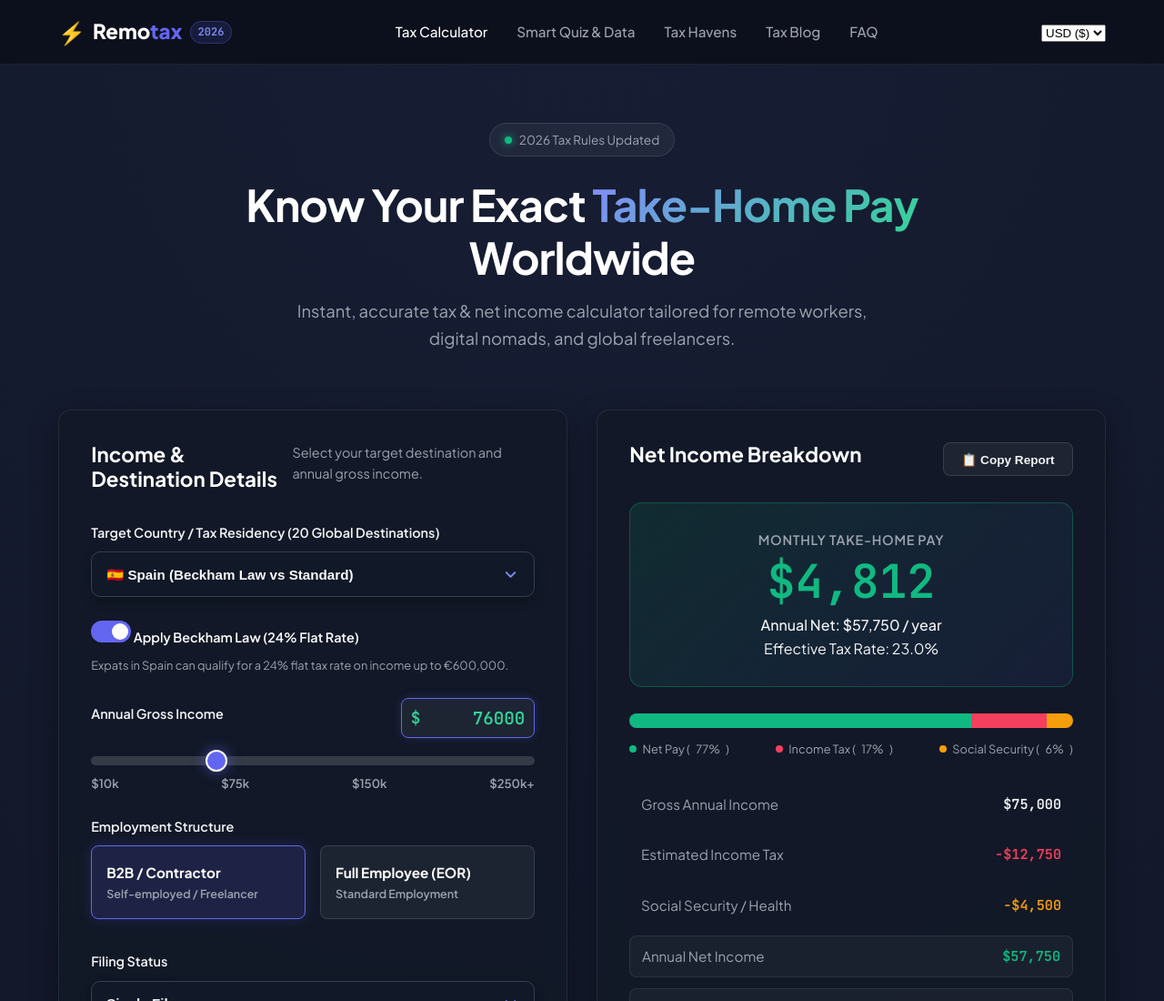
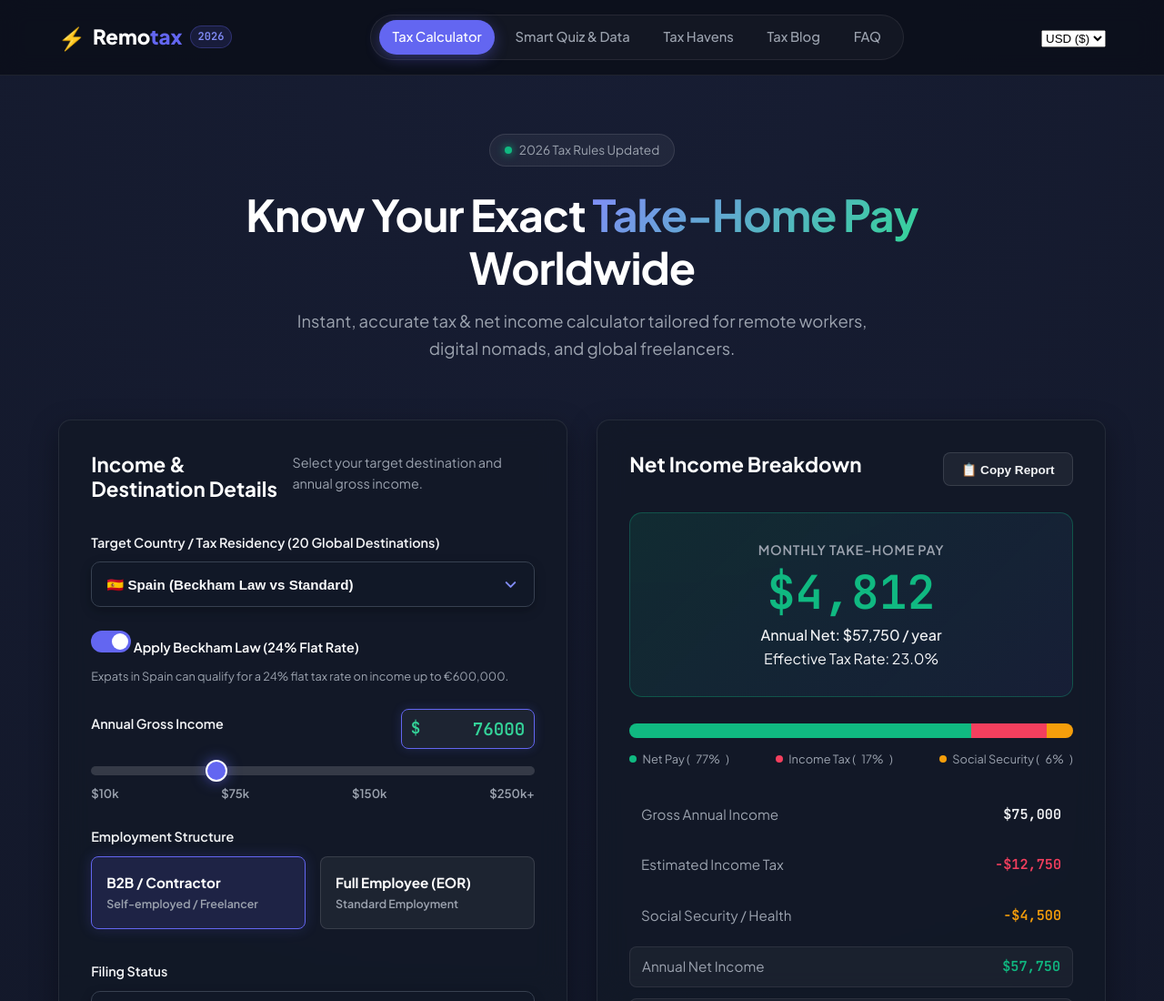
Before and after one commit to mhghatee/remotax, a plain HTML site: page index.html in a window 1280 px wide. Shown: the top 1100 px of the page at 91% size. Drawn offline with Linux system fonts and the light colour scheme.

Commit message:
Enhance desktop navbar capsule styling and menu consistency

```diff
--- a/index.css
+++ b/index.css
@@ -141,17 +141,32 @@ a:hover {
 
 .nav-links {
     display: flex;
-    gap: 2rem;
+    align-items: center;
+    gap: 0.5rem;
+    background: rgba(255, 255, 255, 0.03);
+    padding: 0.3rem 0.6rem;
+    border-radius: 30px;
+    border: 1px solid rgba(255, 255, 255, 0.08);
 }
 
 .nav-link {
     color: var(--text-muted);
     font-weight: 500;
-    font-size: 0.95rem;
-}
-
-.nav-link:hover, .nav-link.active {
+    font-size: 0.92rem;
+    padding: 0.45rem 0.9rem;
+    border-radius: 20px;
+    transition: all 0.25s ease;
+}
+
+.nav-link:hover {
     color: #fff;
+    background: rgba(255, 255, 255, 0.08);
+}
+
+.nav-link.active {
+    color: #fff;
+    background: var(--primary);
+    box-shadow: 0 4px 15px rgba(99, 102, 241, 0.35);
 }
 
 .currency-select {
```
